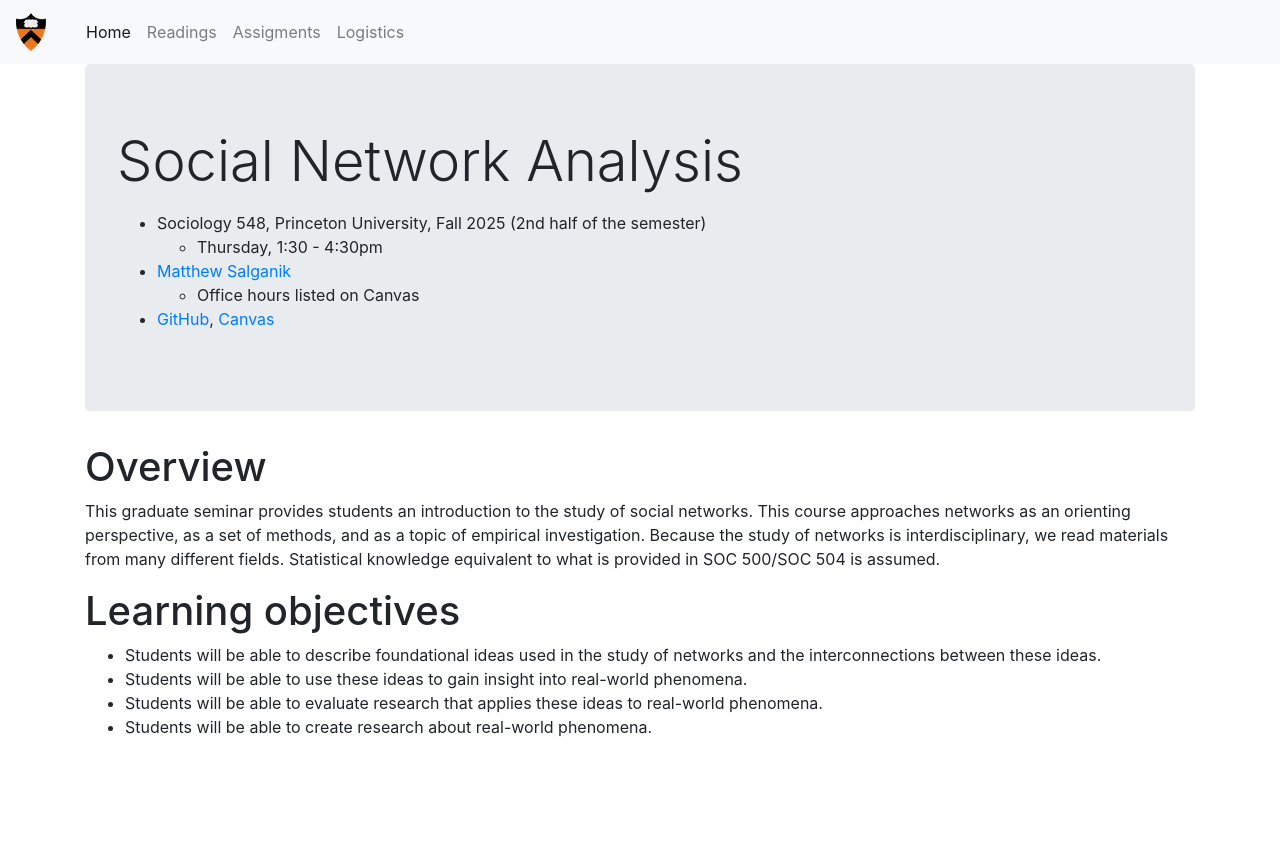
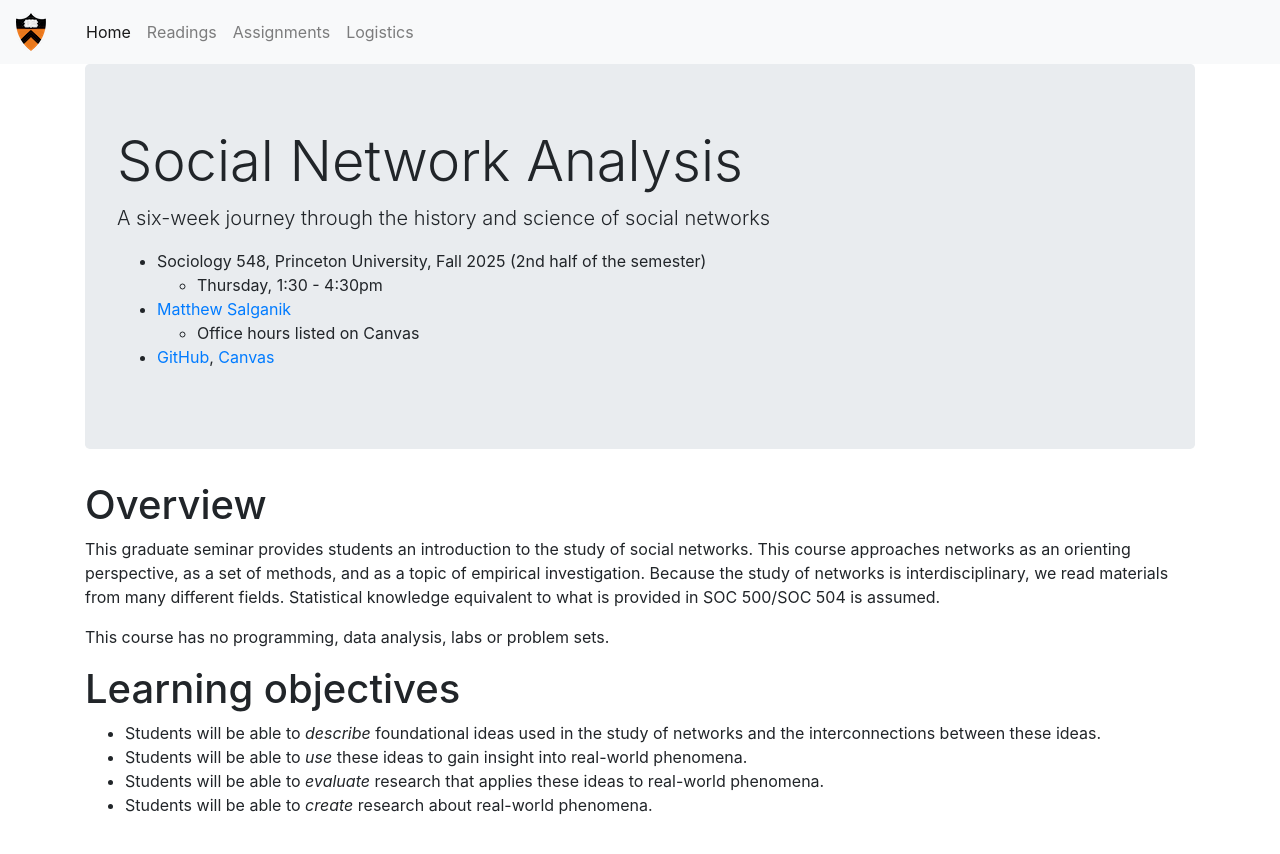
Before and after one commit to msalganik/soc548_f2025, a Jekyll site: the page built from index.md, in a window 1280 px wide. Shown: the top 854 px of the page. Built offline with Jekyll 4.4.1, drawn with Linux system fonts in a browser that asks for light colours; comment, search, counter and statistics services are not loaded.

Commit message:
Fix GitHub link, add tagline, update formatting, and clarify quiz submission

```diff
--- a/index.md
+++ b/index.md
@@ -7,7 +7,7 @@ menuPosition: 1
 
 <div class="jumbotron">
   <h1 class="display-4">Social Network Analysis</h1>
-  <p class="lead"></p>
+  <p class="lead">A six-week journey through the history and science of social networks</p>
   <ul>
     <li>Sociology 548, Princeton University, Fall 2025 (2nd half of the semester)
         <ul>
@@ -19,7 +19,7 @@ menuPosition: 1
             <li>Office hours listed on Canvas</li>
         </ul>
     </li>
-    <li><a href="https://github.com/msalganik/soc543-f2025">GitHub</a>, <a href="https://princeton.instructure.com/courses/19966">Canvas</a></li>
+    <li><a href="https://github.com/msalganik/soc548-f2025">GitHub</a>, <a href="https://princeton.instructure.com/courses/19966">Canvas</a></li>
   </ul>
 </div>
 
@@ -27,9 +27,11 @@ menuPosition: 1
 
 This graduate seminar provides students an introduction to the study of social networks. This course approaches networks as an orienting perspective, as a set of methods, and as a topic of empirical investigation. Because the study of networks is interdisciplinary, we read materials from many different fields. Statistical knowledge equivalent to what is provided in SOC 500/SOC 504 is assumed.
 
+This course has no programming, data analysis, labs or problem sets.
+
 # Learning objectives
 
-- Students will be able to <emph>describe</emph> foundational ideas used in the study of networks and the interconnections between these ideas.
-- Students will be able to <emph>use</emph> these ideas to gain insight into real-world phenomena.
-- Students will be able to <emph>evaluate</emph> research that applies these ideas to real-world phenomena.
-- Students will be able to <emph>create</emph> research about real-world phenomena.
+- Students will be able to _describe_ foundational ideas used in the study of networks and the interconnections between these ideas.
+- Students will be able to _use_ these ideas to gain insight into real-world phenomena.
+- Students will be able to _evaluate_ research that applies these ideas to real-world phenomena.
+- Students will be able to _create_ research about real-world phenomena.
```
Also changed, not shown: assignments.md (+2 -3 lines).
